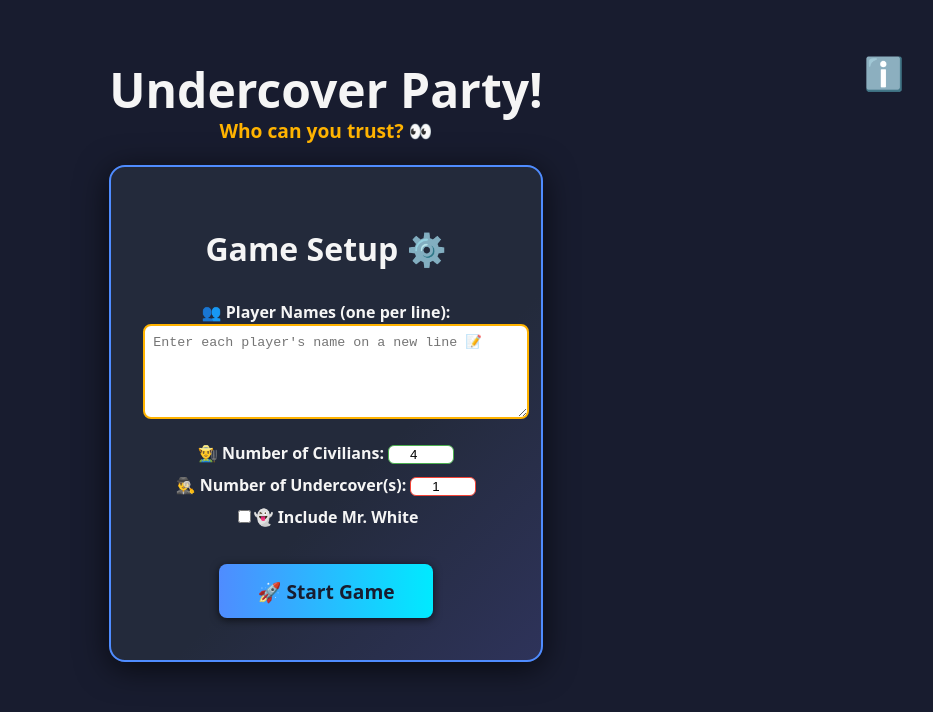
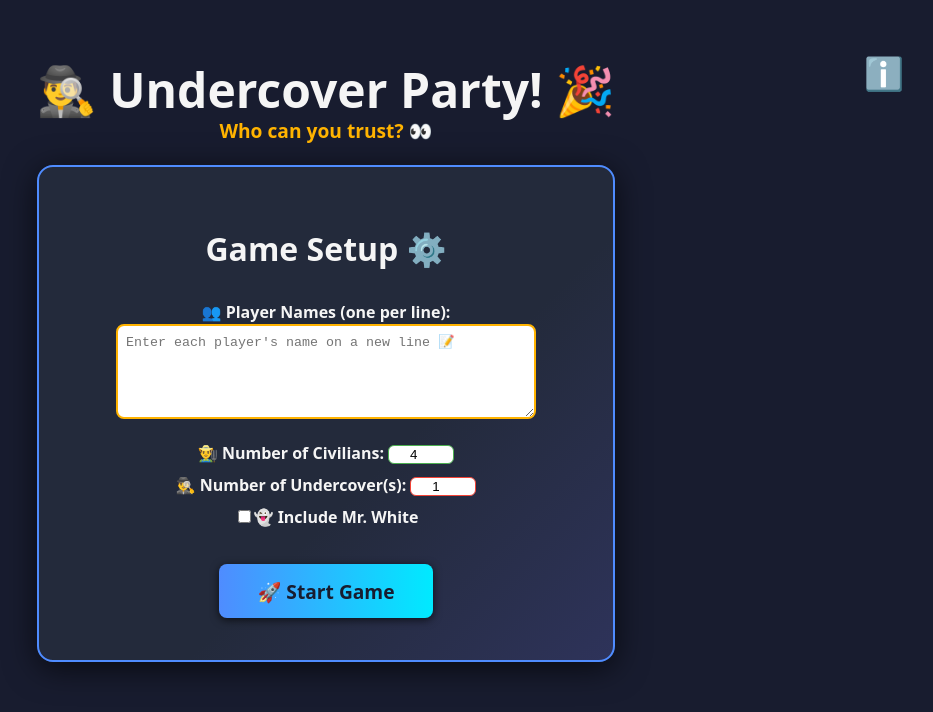
Before and after one commit to sourabh-zanwar/undercover-game, a React (Vite) app: page / in a window 1280 px wide. Shown: the top 712 px of the page, without its empty margins (314-1247 px from the left). Built offline with nearby package versions, Linux system fonts and the light colour scheme.

Commit message:
add emojis again

```diff
--- a/src/App.jsx
+++ b/src/App.jsx
@@ -146,7 +146,7 @@ function App() {
           </div>
         </div>
       )}
-      <h1 className="app-title" style={{ fontSize: '3rem', marginBottom: 0 }}>Undercover Party!</h1>
+      <h1 className="app-title" style={{ fontSize: '3rem', marginBottom: 0 }}>🕵️‍♂️ Undercover Party! 🎉</h1>
       <p style={{ marginTop: 0, color: '#ffb300', fontWeight: 'bold', fontSize: '1.2rem' }}>Who can you trust? 👀</p>
       {screen === SCREENS.SETUP && (
         <div className="card fun-card">
```
